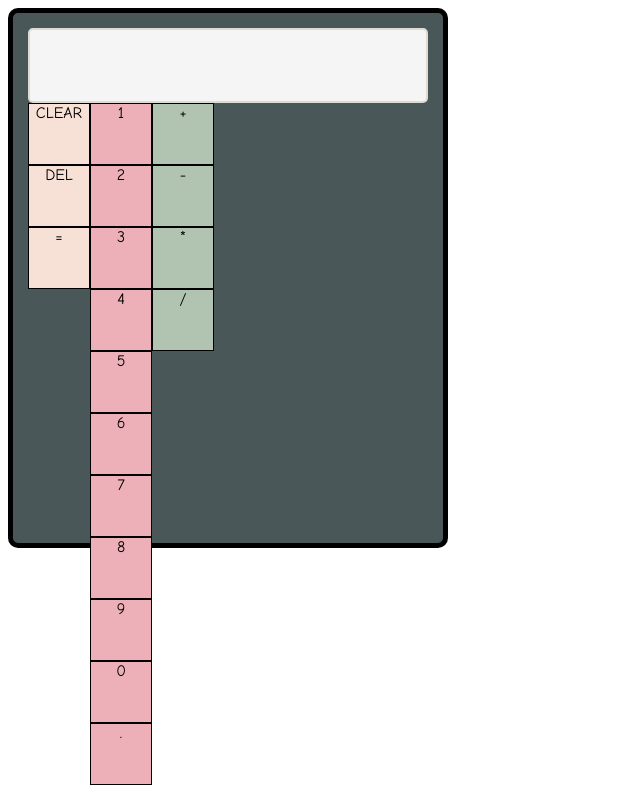
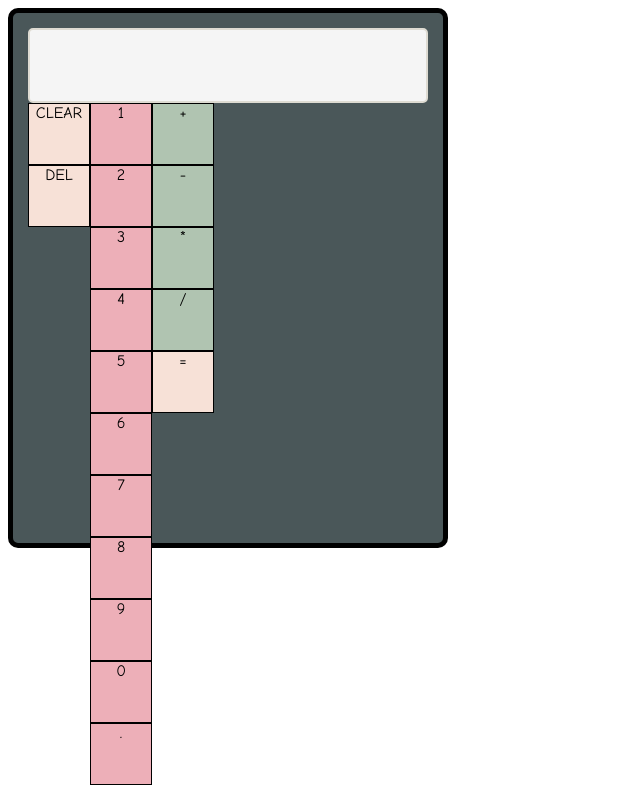
Before and after one commit to alysarnau/calculator, a plain HTML site: page index.html in a window 1280 px wide. Shown: the whole page, without its empty margins (0-640 px from the left). Drawn offline with Linux system fonts and the light colour scheme.

Commit message:
Move = to bottom of divs

```diff
--- a/index.html
+++ b/index.html
@@ -16,7 +16,6 @@
             <div class="sumClear">
               <div id="clear">CLEAR</div>
               <div id="del">DEL</div>
-              <div id="sum">=</div>
           </div>
           <div id="digits">
             <div class="digits" id="1">1</div>
@@ -36,6 +35,9 @@
               <div class="operators" id="subtract">-</div>
               <div class="operators" id="multiply">*</div>
               <div class="operators" id="divide">/</div>
+          <div class="sum">
+            <div id="sum">=</div>
+          </div>
           </div>
         </div>
       </div>
```
